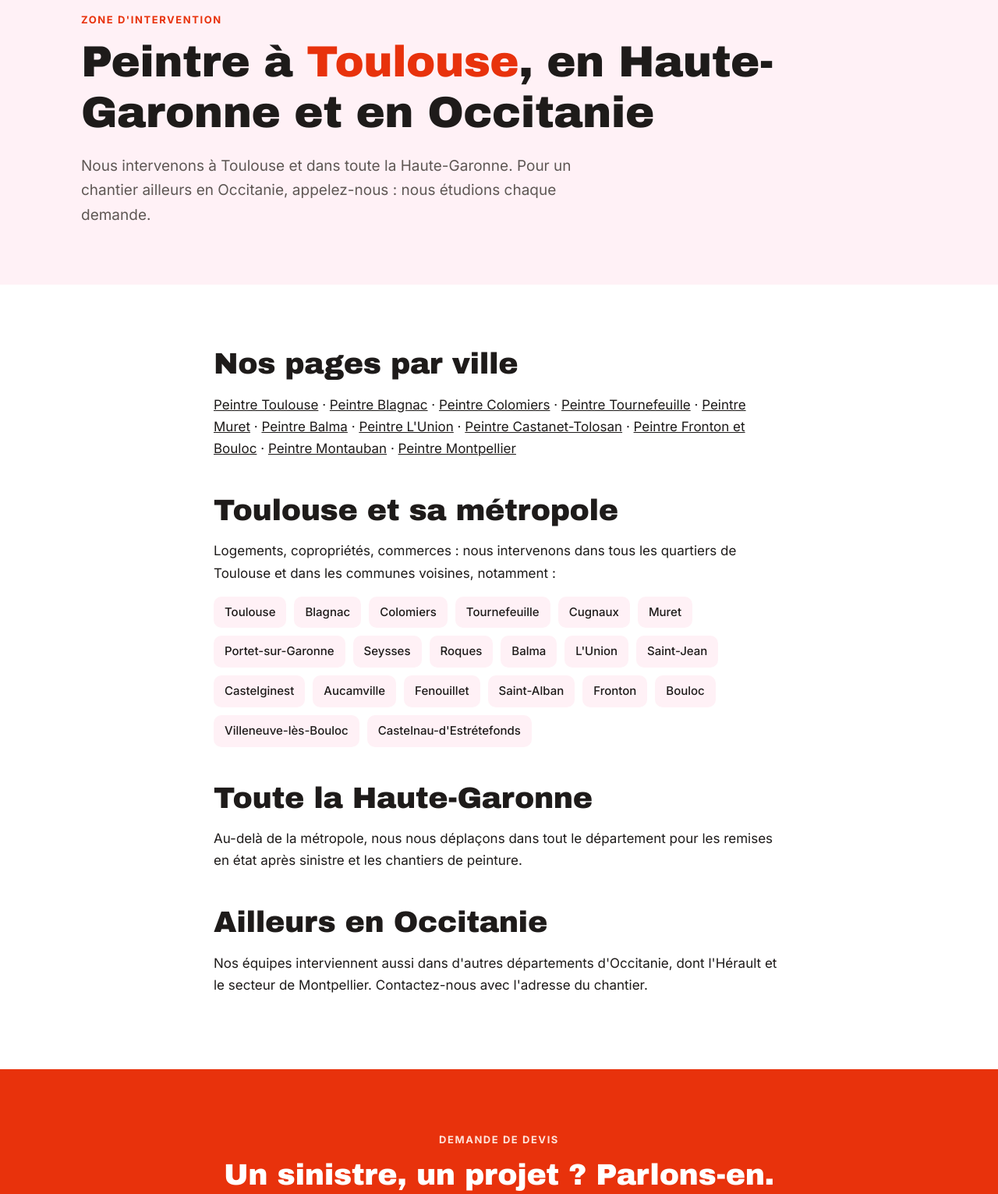
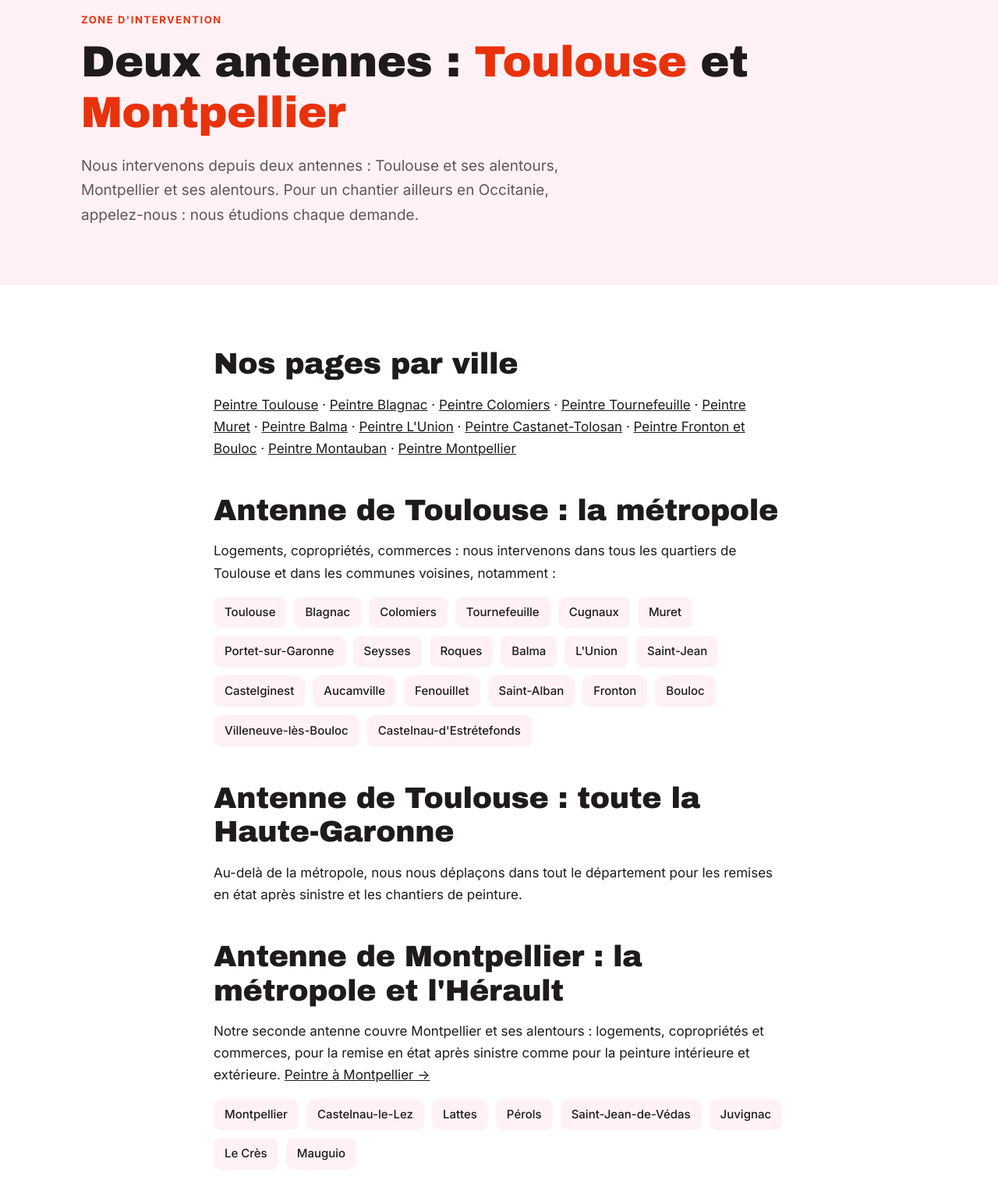
Before and after one commit to contactnuancesrenov-arch/site-nuancesrenov, a plain HTML site: page zone-intervention.html in a window 1280 px wide. Shown: the part 191-1722 px from the top of the page at 78% size. Drawn offline with Linux system fonts and the light colour scheme.

Commit message:
Update zone-intervention.html

```diff
--- a/zone-intervention.html
+++ b/zone-intervention.html
@@ -3,15 +3,15 @@
 <head>
 <meta charset="utf-8">
 <meta name="viewport" content="width=device-width, initial-scale=1">
-<title>Zone d&#x27;intervention Toulouse, Haute-Garonne | Nuances &amp; Rénov</title>
-<meta name="description" content="Nuances &amp; Rénov intervient à Toulouse et dans toute la Haute-Garonne pour la peinture et la remise en état après dégât des eaux. Chantiers ailleurs en Occitanie sur demande.">
+<title>Zone d&#x27;intervention Toulouse et Montpellier | Nuances &amp; Rénov</title>
+<meta name="description" content="Nuances &amp; Rénov intervient depuis deux antennes, Toulouse et Montpellier, et dans leurs alentours pour la peinture et la remise en état après dégât des eaux. Chantiers ailleurs en Occitanie sur demande.">
 <link rel="canonical" href="https://nuancesrenov.com/zone-intervention">
 <meta name="robots" content="index, follow">
 <meta property="og:type" content="website">
 <meta property="og:site_name" content="Nuances & Rénov">
 <meta property="og:locale" content="fr_FR">
-<meta property="og:title" content="Zone d&#x27;intervention Toulouse, Haute-Garonne | Nuances &amp; Rénov">
-<meta property="og:description" content="Nuances &amp; Rénov intervient à Toulouse et dans toute la Haute-Garonne pour la peinture et la remise en état après dégât des eaux. Chantiers ailleurs en Occitanie sur demande.">
+<meta property="og:title" content="Zone d&#x27;intervention Toulouse et Montpellier | Nuances &amp; Rénov">
+<meta property="og:description" content="Nuances &amp; Rénov intervient depuis deux antennes, Toulouse et Montpellier, et dans leurs alentours pour la peinture et la remise en état après dégât des eaux. Chantiers ailleurs en Occitanie sur demande.">
 <meta property="og:url" content="https://nuancesrenov.com/zone-intervention">
 <meta property="og:image" content="https://nuancesrenov.com/logo.png">
 <meta name="theme-color" content="#E8320C">
@@ -147,21 +147,24 @@ footer .copy{border-top:1px solid #2A2624;margin-top:30px;padding-top:18px}
   <div class="wrap">
     <nav class="crumbs" aria-label="Fil d'Ariane"><a href="/">Accueil</a> › Zone d&#x27;intervention</nav>
     <p class="eyebrow">Zone d'intervention</p>
-    <h1>Peintre à <em>Toulouse</em>, en Haute-Garonne et en Occitanie</h1>
-    <p class="lead">Nous intervenons à Toulouse et dans toute la Haute-Garonne. Pour un chantier ailleurs en Occitanie, appelez-nous : nous étudions chaque demande.</p>
+    <h1>Deux antennes : <em>Toulouse</em> et <em>Montpellier</em></h1>
+    <p class="lead">Nous intervenons depuis deux antennes : Toulouse et ses alentours, Montpellier et ses alentours. Pour un chantier ailleurs en Occitanie, appelez-nous : nous étudions chaque demande.</p>
   </div>
 </section>
 <section>
   <div class="wrap narrow prose">
     <h2>Nos pages par ville</h2>
     <p class="zone-links"><a href="/peintre-toulouse">Peintre Toulouse</a> · <a href="/peintre-blagnac">Peintre Blagnac</a> · <a href="/peintre-colomiers">Peintre Colomiers</a> · <a href="/peintre-tournefeuille">Peintre Tournefeuille</a> · <a href="/peintre-muret">Peintre Muret</a> · <a href="/peintre-balma">Peintre Balma</a> · <a href="/peintre-l-union">Peintre L&#x27;Union</a> · <a href="/peintre-castanet-tolosan">Peintre Castanet-Tolosan</a> · <a href="/peintre-fronton-bouloc">Peintre Fronton et Bouloc</a> · <a href="/peintre-montauban">Peintre Montauban</a> · <a href="/peintre-montpellier">Peintre Montpellier</a></p>
-    <h2>Toulouse et sa métropole</h2>
+    <h2>Antenne de Toulouse : la métropole</h2>
     <p>Logements, copropriétés, commerces : nous intervenons dans tous les quartiers de Toulouse et dans les communes voisines, notamment :</p>
     <div class="zone-list"><span>Toulouse</span><span>Blagnac</span><span>Colomiers</span><span>Tournefeuille</span><span>Cugnaux</span><span>Muret</span><span>Portet-sur-Garonne</span><span>Seysses</span><span>Roques</span><span>Balma</span><span>L&#x27;Union</span><span>Saint-Jean</span><span>Castelginest</span><span>Aucamville</span><span>Fenouillet</span><span>Saint-Alban</span><span>Fronton</span><span>Bouloc</span><span>Villeneuve-lès-Bouloc</span><span>Castelnau-d&#x27;Estrétefonds</span></div>
-    <h2>Toute la Haute-Garonne</h2>
+    <h2>Antenne de Toulouse : toute la Haute-Garonne</h2>
     <p>Au-delà de la métropole, nous nous déplaçons dans tout le département pour les remises en état après sinistre et les chantiers de peinture.</p>
+    <h2>Antenne de Montpellier : la métropole et l'Hérault</h2>
+    <p>Notre seconde antenne couvre Montpellier et ses alentours : logements, copropriétés et commerces, pour la remise en état après sinistre comme pour la peinture intérieure et extérieure. <a href="/peintre-montpellier">Peintre à Montpellier →</a></p>
+    <div class="zone-list"><span>Montpellier</span><span>Castelnau-le-Lez</span><span>Lattes</span><span>Pérols</span><span>Saint-Jean-de-Védas</span><span>Juvignac</span><span>Le Crès</span><span>Mauguio</span></div>
     <h2>Ailleurs en Occitanie</h2>
-    <p>Nos équipes interviennent aussi dans d'autres départements d'Occitanie, dont l'Hérault et le secteur de Montpellier. Contactez-nous avec l'adresse du chantier.</p>
+    <p>Pour un chantier hors de ces deux secteurs, contactez-nous avec l'adresse : nous étudions chaque demande.</p>
   </div>
 </section>
 <section class="cta-band" id="devis">
@@ -180,7 +183,7 @@ footer .copy{border-top:1px solid #2A2624;margin-top:30px;padding-top:18px}
     <div class="cols">
       <div>
         <h2>Nuances & Rénov</h2>
-        <p>Peinture en bâtiment & remise en état après sinistre à Toulouse et en Occitanie.</p>
+        <p>Peinture en bâtiment & remise en état après sinistre à Toulouse, Montpellier et alentours.</p>
         <p><a href="tel:+33619346229">06 19 34 62 29</a></p>
         <p><a href="mailto:contact.nuancesrenov@gmail.com">contact.nuancesrenov@gmail.com</a></p>
       </div>
```
